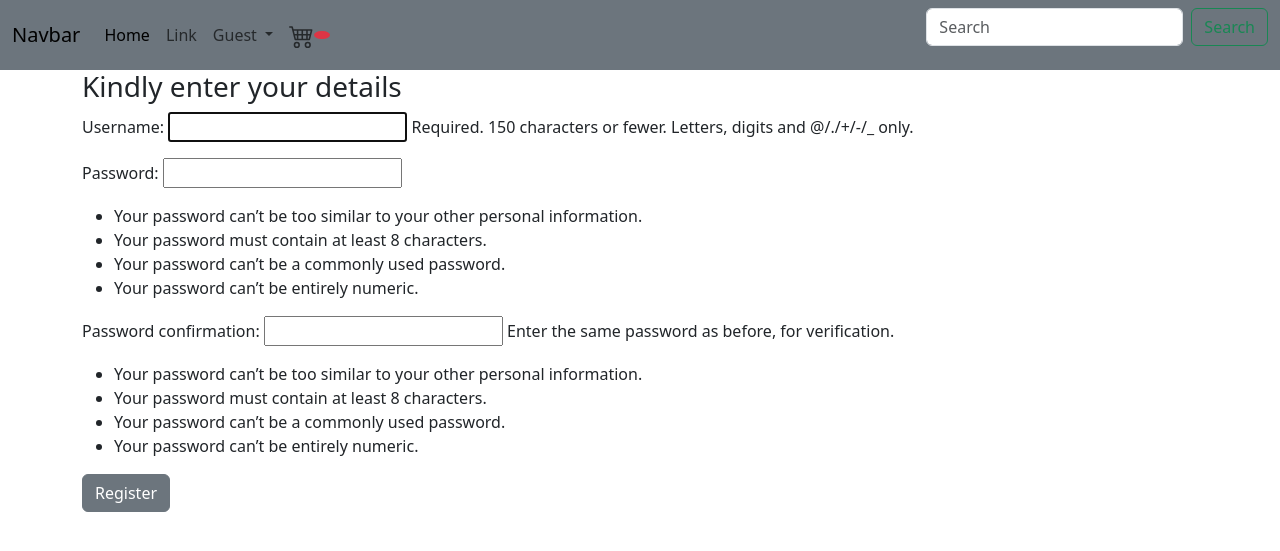
After one commit to Oghenekevbe/E-commerce-app, a Django app: page /register/ in a window 1280 px wide. The commit adds this page. Shown: the top 551 px of the page. Run offline with Django 3.2, Linux system fonts and the light colour scheme; some libraries are stand-ins or nearby versions.

Commit message:
added user authentication(register, login)

```diff
--- a/ecommerce/settings.py
+++ b/ecommerce/settings.py
@@ -129,3 +129,5 @@ MEDIA_ROOT = os.path.join(BASE_DIR, 'static','images')
 # https://docs.djangoproject.com/en/3.2/ref/settings/#default-auto-field
 
 DEFAULT_AUTO_FIELD = 'django.db.models.BigAutoField'
+LOGIN_REDIRECT_URL = 'store'
+LOGOUT_REDIRECT_URL = 'store'
--- a/ecommerce/urls.py
+++ b/ecommerce/urls.py
@@ -21,4 +21,5 @@ from django.conf import settings
 urlpatterns = [
     path('admin/', admin.site.urls),
     path('', include('store.urls')),
+    path('', include('django.contrib.auth.urls')),
 ]+ static(settings.MEDIA_URL, document_root=settings.MEDIA_ROOT)
--- a/static/css/cart.css
+++ b/static/css/cart.css
@@ -6,6 +6,10 @@
     padding-bottom: 10px;
     margin-bottom: 10px;
     border-bottom: 1px solid;
+}
+.cart-row-items{
+    display: flex;
+    align-items: flex-stretch;
 }
 
 .quantity{
--- a/store/templates/base.html
+++ b/store/templates/base.html
@@ -58,9 +58,9 @@
                 </a>
 
                 <ul class="dropdown-menu">
-                  <li><a class="dropdown-item" href="#">Login</a></li>
+                  <li><a class="dropdown-item" href="login">Login</a></li>
                   <li><hr class="dropdown-divider"></li>
-                  <li><a class="dropdown-item" href="#">Register</a></li>
+                  <li><a class="dropdown-item" href="register">Register</a></li>
                 </ul>
                 {% endif %}
               </li>
--- a/store/templates/cart.html
+++ b/store/templates/cart.html
@@ -1,8 +1,8 @@
 {% extends 'base.html' %}
 {% load static %}
 {% block title %}Obaya Online | Cart{% endblock title %}
+{% block content %}
 
-{% block content %}
 <link rel="stylesheet" type="text/css" href="{% static 'css/cart.css' %}">
 
 
@@ -47,12 +47,13 @@
                         <div style='flex:2' ><img src="{{item.product.imageURL}}" alt="{{item.product.name}}" width='200'></div>
                         <div style='flex:2' >{{item.product.name}}</div>
                         <div style='flex:1' >{{item.product.price}}</div>
-                        <div class="quantity">
+                        <div style='flex:1' class="quantity">
                             <div id="cart-card-{{ item.id }}">
                               <button class="btn update-cart" data-action="subtraction" data-item-id="{{ item.id }}">-</button>
                               <span id="quantity-{{ item.id }}" class="quantity-value">{{ item.quantity }}</span>
                               <button class="btn update-cart" data-action="addition" data-item-id="{{ item.id }}">+</button>
                             </div>
+                        </div>
                         <div style='flex:1' >{{item.get_total}}</div>
                     </div>
                 {% endfor %}
--- /dev/null
+++ b/store/templates/registration/profile.html
@@ -0,0 +1,5 @@
+{% extends 'base.html' %}
+{% block title %}Obaya Online | Profile{% endblock title %}
+
+{% block content %}
+{% endblock content %}
--- /dev/null
+++ b/store/templates/registration/register.html
@@ -0,0 +1,23 @@
+{% extends 'base.html' %}
+{% block title %}Obaya Online | Register{% endblock title %}
+
+{% block content %}
+
+
+    <div class="form-group">
+        <h3>Kindly enter your details</h3>
+        <form action="" method='POST'>
+
+            {% csrf_token %}
+            {{form.as_p}}
+            <ul>
+                <li>Your password can’t be too similar to your other personal information.</li>
+                <li>Your password must contain at least 8 characters.</li>
+                <li>Your password can’t be a commonly used password.</li>
+                <li>Your password can’t be entirely numeric.</li>
+            </ul>
+            <button class = 'btn btn-secondary'>Register</button>
+        </form>
+    </div>
+
+{% endblock content %}
--- a/store/urls.py
+++ b/store/urls.py
@@ -1,5 +1,6 @@
 from django.urls import path
 from . import views
+from .views import *
 
 urlpatterns = [
     path("", views.store, name="store"),
@@ -8,4 +9,18 @@ urlpatterns = [
     path("add_to_cart", views.AddToCart, name="add_to_cart"),
     # path("update_cart", views.update_cart, name="update_cart"),
     path("confirm_payment/<str:pk>", views.ConfirmPayment, name="confirm_payment"),
+
+
+
+
+
+
+    # USER CREDENTIALS
+    path("register/", Register.as_view(), name="register"),
+
+
+
+
+
+
 ]
--- a/store/views.py
+++ b/store/views.py
@@ -4,6 +4,13 @@ from django.http import JsonResponse
 import json
 from django.contrib import messages
 from django.db.models import Q
+from django.contrib.auth.forms import UserCreationForm
+from django.urls import reverse_lazy
+from django.views.generic import CreateView
+from django.views import generic
+
+
+
 
 # Create your views here.
 
@@ -20,7 +27,11 @@ def store(request):
     items = []
 
     if request.user.is_authenticated:
-        customer = request.user.customer
+        try:
+            customer = request.user.customer
+        except Customer.DoesNotExist:
+            customer = Customer.objects.create(user=request.user)
+
         order, created = Order.objects.get_or_create(customer=customer, complete=False)
         items = order.orderitem_set.all()
 
@@ -110,3 +121,12 @@ def ConfirmPayment(request,pk):
     order.save()
     messages.success(request, "Payment made successfully")
     return redirect('store')
+
+
+
+# USER CREDENTIALS
+
+class Register(CreateView):
+    form_class = UserCreationForm
+    template_name = 'registration/register.html'
+    success_url = reverse_lazy('login')
```
Also changed, not shown: store/templates/checkout.html (+14 -16 lines), store/templates/registration/login.html (added, +14 -0 lines), db.sqlite3.
